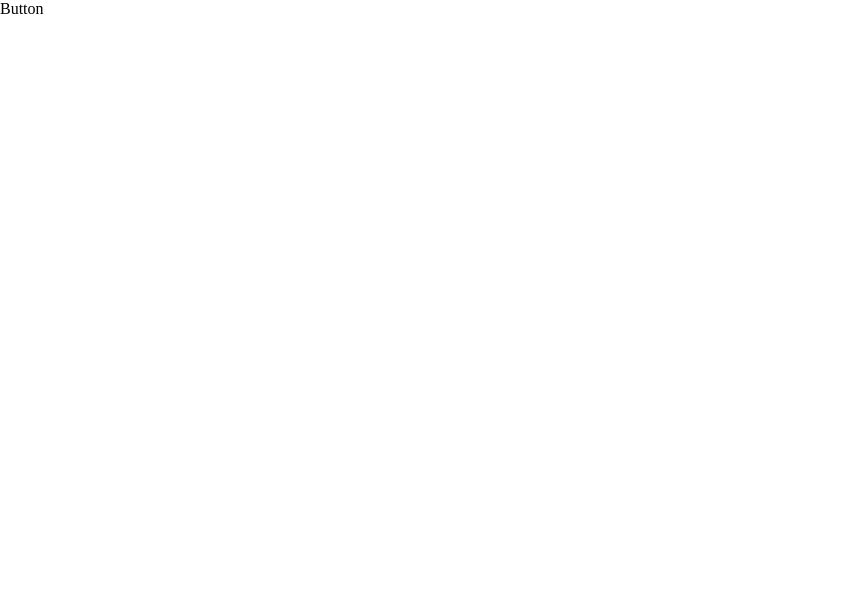
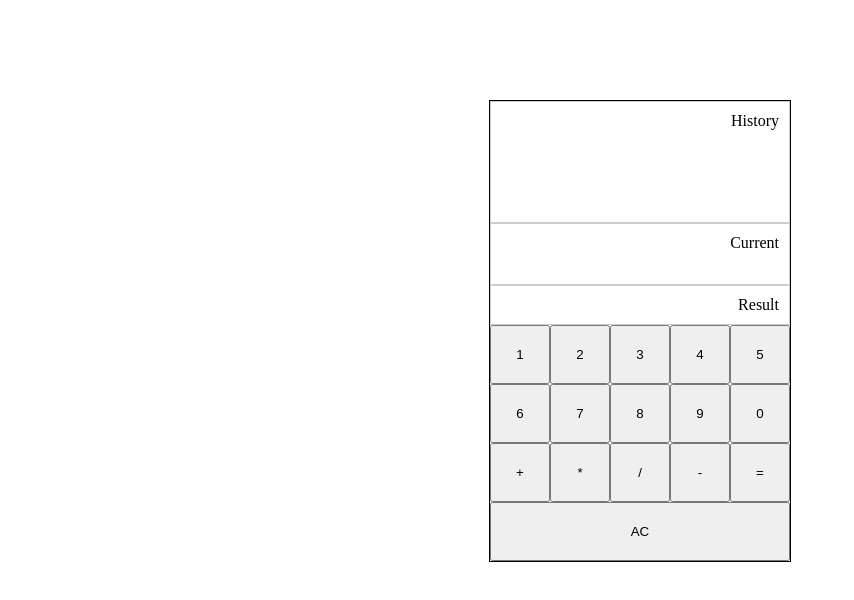
Before and after one commit to jnpRoF/Windows-Calculator, a React (Create React App) app: page / in a window 1280 px wide. Shown: the top 600 px of the page, without its empty margins (0-854 px from the left). Built offline with nearby package versions, Linux system fonts and the light colour scheme.

Commit message:
Refactored Components and built markup

```diff
--- a/src/components/Button.js
+++ b/src/components/Button.js
@@ -1,5 +1,5 @@
-const Button = () => {
-  return <div>Button</div>;
+const Button = ({ className, children }) => {
+  return <button className={className}>{children}</button>;
 };
 
 export default Button;
--- a/src/components/Calculator/Calculator.css
+++ b/src/components/Calculator/Calculator.css
@@ -0,0 +1,32 @@
+.calculator {
+  border: 1px solid black;
+  margin: 100px auto;
+  width: 300px;
+}
+.btn-cont {
+  display: grid;
+  grid-template-columns: repeat(5, 1fr);
+}
+.screen-history,
+.screen-current,
+.screen-result {
+  border: 1px solid #ccc;
+  padding: 10px;
+  text-align: right;
+}
+
+.calc-history {
+  border: 1px solid #ccc;
+  min-height: 100px;
+  height: 100px;
+  overflow-y: auto;
+}
+.calc-current {
+  min-height: 40px;
+}
+button {
+  padding: 20px;
+}
+.ac {
+  grid-column: span 5;
+}
--- a/src/components/Calculator/Calculator.js
+++ b/src/components/Calculator/Calculator.js
@@ -1,7 +1,34 @@
 import Button from "../Button";
+import Screen from "../Screen";
+import "./Calculator.css";
 
 const Calculator = () => {
-  return <Button />;
+  return (
+    <div className="calculator">
+      <Screen className="calc-history screen-history">History</Screen>
+      <Screen className="calc-current screen-current">Current</Screen>
+      <Screen className="calc-result screen-result">Result</Screen>
+      <div className="btn-cont">
+        <Button className="operand">1</Button>
+        <Button className="operand">2</Button>
+        <Button className="operand">3</Button>
+        <Button className="operand">4</Button>
+        <Button className="operand">5</Button>
+        <Button className="operand">6</Button>
+        <Button className="operand">7</Button>
+        <Button className="operand">8</Button>
+        <Button className="operand">9</Button>
+        <Button className="operand">0</Button>
+
+        <Button className="operator">+</Button>
+        <Button className="operator">*</Button>
+        <Button className="operator">/</Button>
+        <Button className="operator">-</Button>
+        <Button className="equal">=</Button>
+        <Button className="ac">AC</Button>
+      </div>
+    </div>
+  );
 };
 
 export default Calculator;
--- /dev/null
+++ b/src/components/Screen.js
@@ -0,0 +1,5 @@
+const Screen = ({ children, className }) => {
+  return <div className={className}>{children}</div>;
+};
+
+export default Screen;
```
